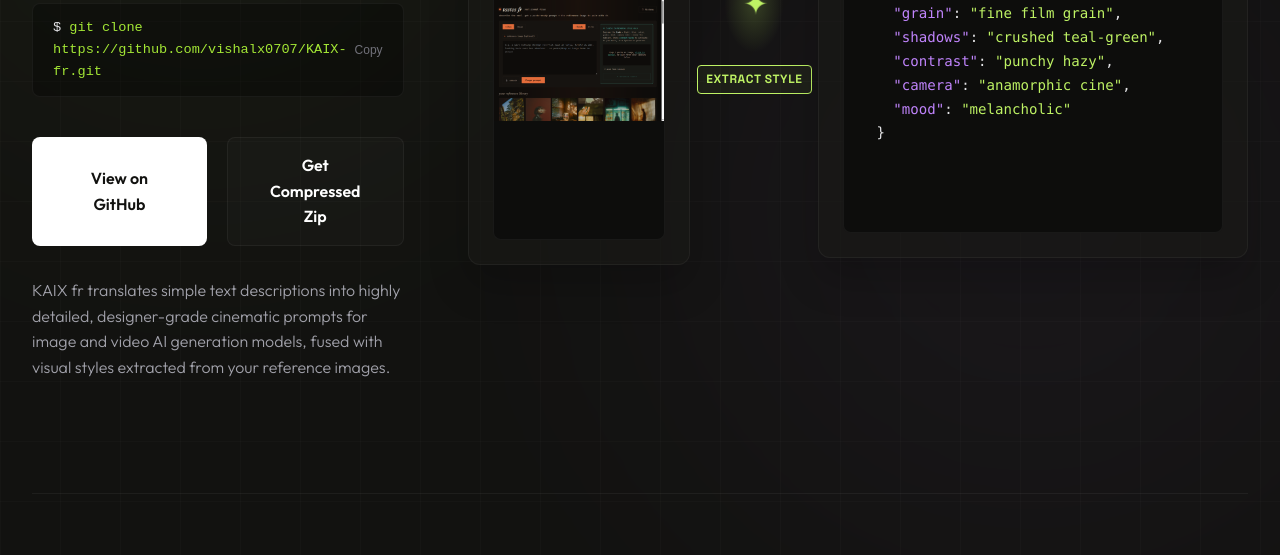
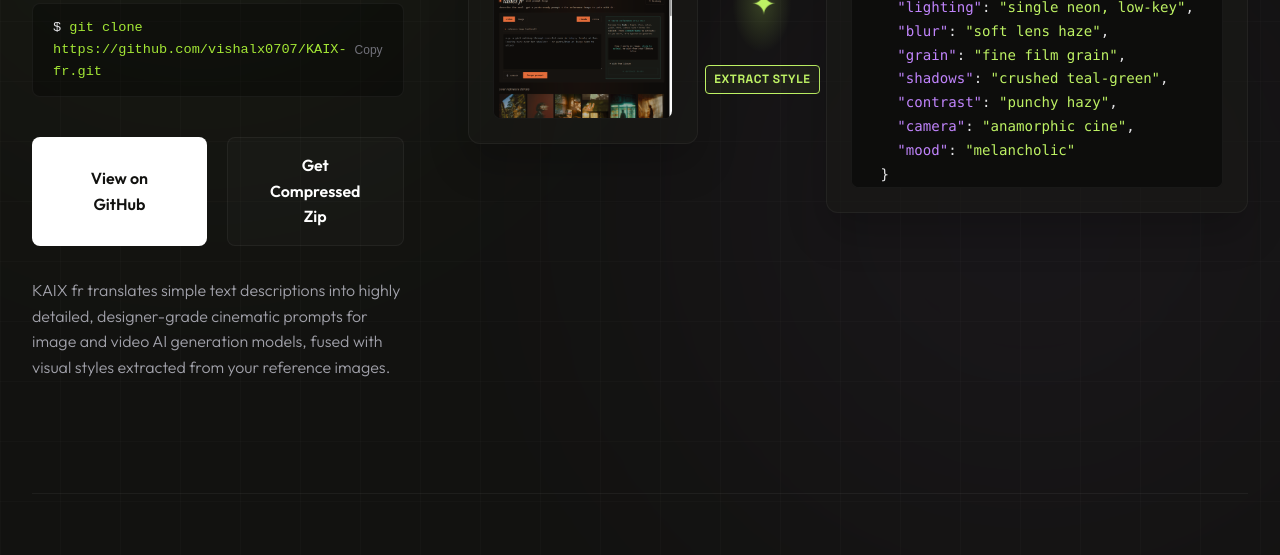
Before and after one commit to vishalx0707/KAIX-fr, a website: page public/index.html in a window 1280 px wide. Shown: the part 519-1074 px from the top of the page. Drawn offline with Linux system fonts and the light colour scheme.

Commit message:
Settle box aspect ratio to 1.383 to match screenshot width/height

```diff
--- a/public/index.html
+++ b/public/index.html
@@ -350,7 +350,7 @@
     .raw-image-box {
       border-radius: 8px;
       overflow: hidden;
-      height: 360px; /* Increased from 320px or aspect-ratio constraint */
+      aspect-ratio: 1.383; /* Matches the exact aspect ratio of taste-layout.png (1039x751) */
       background: #0d0d0c;
       display: flex;
       align-items: center;
@@ -362,7 +362,14 @@
     .raw-image-box img {
       width: 100%;
       height: 100%;
-      object-fit: contain; /* Make sure the full screenshot fits nicely */
+      object-fit: cover; /* Fits perfectly since aspect-ratio matches */
+    }
+
+    .json-box {
+      padding: 1.25rem;
+      align-items: flex-start;
+      justify-content: flex-start;
+      overflow-y: auto;
     }
 
     /* Funnel Graphic Connector */
@@ -560,7 +567,7 @@
             <span class="panel-title">taste profile</span>
             <span class="panel-badge">STYLE JSON</span>
           </div>
-          <div class="raw-image-box" style="background: #0d0d0c; padding: 1.5rem; align-items: flex-start; justify-content: flex-start; overflow-y: auto;">
+          <div class="raw-image-box json-box">
             <div class="json-code">{
   <span class="json-key">"look"</span>: <span class="json-string">"teal-amber nocturnal"</span>,
   <span class="json-key">"lighting"</span>: <span class="json-string">"single neon, low-key"</span>,
```
